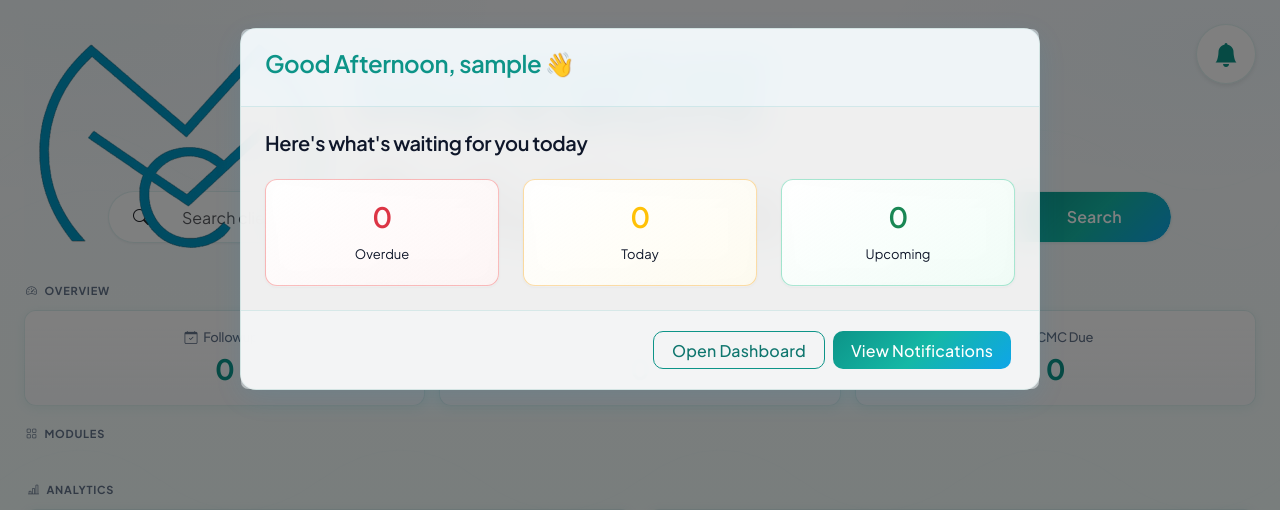
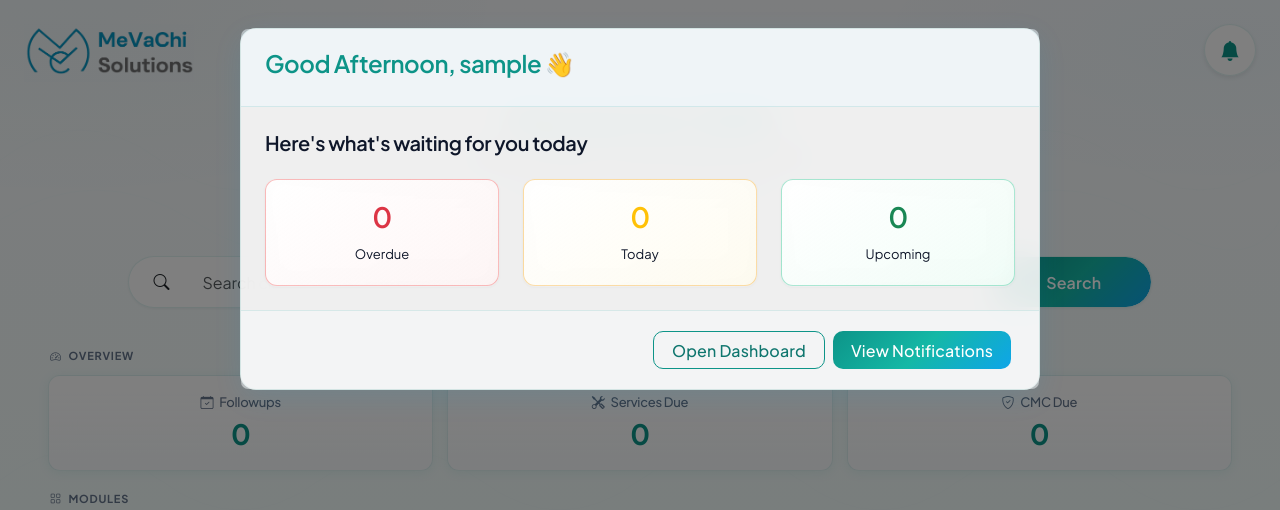
Before and after one commit to mananyadhingra-creator/MeVaChi-CRM, a Flask app: page /dashboard in a window 1280 px wide. Shown: the top 510 px of the page. Run offline with Flask 3, Linux system fonts and the light colour scheme; the visitor is signed in with stand-in values (Sample User, id 1).

Commit message:
Fix responsive dashboard header across desktop and mobile

```diff
--- a/static/css/mevachi-crm.css
+++ b/static/css/mevachi-crm.css
@@ -329,14 +329,9 @@ small, .small {
     height: 60px;
 }
 
-.mevachi-notify-btn .bi-bell-fill {
-    font-size: 24px;
-}
-
-.mevachi-notify-btn .badge {
-    top: 6px;
-    right: 4px;
-}
+
+
+
 
 .mevachi-dashboard .btn-light.rounded-circle,
 .mevachi-notify-btn {
@@ -988,26 +983,7 @@ textarea.form-control {
 
 /* ── Enterprise Dashboard ── */
 
-.mevachi-dash-header {
-    padding-top: 0.75rem;
-    margin-bottom: 1rem;
-}
-
-.mevachi-dash-header .dashboard-title {
-    font-size: clamp(1.75rem, 4vw, 2.5rem);
-    font-weight: 700;
-    background: var(--mv-gradient-brand);
-    -webkit-background-clip: text;
-    -webkit-text-fill-color: transparent;
-    background-clip: text;
-    margin: 0;
-}
-
-.mevachi-dash-header .dashboard-tagline {
-    font-size: 0.8125rem;
-    color: var(--mv-text-muted);
-    margin-top: 0.25rem;
-}
+
 
 .mevachi-dash-section {
     margin-bottom: 1.25rem;
@@ -2114,44 +2090,10 @@ a.mevachi-fab.btn {
 
 }
 
-/* ===============================
-   Mobile Dashboard Header Fix
-================================*/
-
-@media (max-width:768px){
-
-.mevachi-dash-header{
-    padding-top:90px;
-    text-align:center;
-}
-
-.mevachi-dash-header .position-absolute.start-0{
-    left:50% !important;
-    transform:translateX(-50%);
-    top:0 !important;
-}
-
-.mevachi-dash-header .position-absolute.start-0 img{
-    height:58px !important;
-}
-
-.mevachi-dash-header .position-absolute.end-0{
-    right:15px !important;
-    top:10px !important;
-}
-
-.dashboard-title{
-    font-size:2rem !important;
-    line-height:1.15;
-}
-
-.dashboard-tagline{
-    font-size:.9rem;
-}
-
 .mevachi-logo{
     height:56px;
     width:auto;
+    max-width:none;
 }
 
 @media(max-width:768px){
@@ -2161,3 +2103,183 @@ a.mevachi-fab.btn {
 }
 
 }
+
+/* ===== Responsive Header ===== */
+
+.mevachi-header{
+    margin-bottom:20px;
+}
+
+.mevachi-header-top{
+    display:flex;
+    align-items:center;
+    justify-content:space-between;
+    gap:15px;
+}
+
+.mevachi-header-logo{
+    height:56px;
+    width:auto;
+    flex-shrink:0;
+}
+
+.dashboard-title{
+    flex:1;
+    text-align:center;
+    margin:0;
+}
+
+
+
+@media(max-width:768px){
+
+.mevachi-header-logo{
+    height:46px;
+}
+
+.dashboard-title{
+    font-size:1.8rem !important;
+}
+
+.mevachi-notify-btn{
+    width:52px;
+    height:52px;
+}
+
+}
+
+@media(max-width:480px){
+
+.mevachi-header-logo{
+    height:40px;
+}
+
+.dashboard-title{
+    font-size:1.45rem !important;
+}
+
+.dashboard-tagline{
+    font-size:.78rem;
+}
+
+}
+
+/* ===========================================
+   Responsive Dashboard Header
+=========================================== */
+
+.mevachi-header{
+    margin-bottom:1.8rem;
+}
+
+.mevachi-header-row{
+    display:flex;
+    justify-content:space-between;
+    align-items:flex-start;
+    margin-bottom:1rem;
+}
+
+.mevachi-header-logo img{
+    height:58px;
+    width:auto;
+    display:block;
+}
+
+.mevachi-header-bell{
+    flex-shrink:0;
+}
+
+.mevachi-notify-btn{
+    width:52px !important;
+    height:52px !important;
+    display:flex;
+    align-items:center;
+    justify-content:center;
+}
+
+.mevachi-notify-btn i{
+    font-size:20px;
+}
+
+.mevachi-header-center{
+    text-align:center;
+}
+
+.dashboard-title{
+    margin-bottom:.35rem;
+}
+
+.dashboard-tagline{
+    margin-bottom:.4rem;
+}
+
+/* ---------- Tablet ---------- */
+
+@media(max-width:992px){
+
+.mevachi-header-logo img{
+    height:52px;
+}
+
+.dashboard-title{
+    font-size:2rem !important;
+}
+
+}
+
+/* ---------- Mobile ---------- */
+
+@media(max-width:768px){
+
+.mevachi-header{
+    margin-bottom:1.5rem;
+}
+
+.mevachi-header-row{
+    align-items:flex-start;
+}
+
+.mevachi-header-logo img{
+    height:46px;
+}
+
+.dashboard-title{
+    font-size:1.7rem !important;
+}
+
+.dashboard-tagline{
+    font-size:.85rem;
+}
+
+.text-muted.small{
+    font-size:.78rem !important;
+}
+
+.mevachi-notify-btn{
+    width:46px !important;
+    height:46px !important;
+}
+
+.mevachi-notify-btn i{
+    font-size:17px;
+}
+
+}
+
+/* ---------- Small Phones ---------- */
+
+@media(max-width:430px){
+
+.mevachi-header-logo img{
+    height:40px;
+}
+
+.dashboard-title{
+    font-size:1.45rem !important;
+}
+
+.dashboard-tagline{
+    font-size:.75rem;
+}
+
+}
--- a/templates/cmc_due.html
+++ b/templates/cmc_due.html
@@ -55,7 +55,7 @@
 
     <div class="card">
 
-        <div class="card-header bg-info text-white">
+        <div class="card-header bg-warning">
 
             Clients Requiring CMC Renewal
 
--- a/templates/index.html
+++ b/templates/index.html
@@ -30,35 +30,53 @@
 
     <!-- Top Row -->
 
-    <div class="position-relative mb-3 mevachi-dash-header">
-
-        <div class="position-absolute start-0 top-0">
+    <div class="mevachi-header">
+
+        <div class="mevachi-header-row">
+
+            <div class="mevachi-header-logo">
 
                 <img
                     src="{{ url_for('static', filename='images/logo.png') }}"
-            class="mevachi-logo">
-
-        </div>
-
-        <div class="position-absolute end-0 top-0">
-
-            <button type="button"
+                    alt="MeVaChi Logo">
+
+            </div>
+
+            <div class="mevachi-header-bell">
+
+                <button
+                    type="button"
                     class="btn btn-light rounded-circle shadow-sm position-relative mevachi-notify-btn"
                     data-bs-toggle="modal"
                     data-bs-target="#notificationModal">
+
                     <i class="bi bi-bell-fill"></i>
+
                     {% if notification_count > 0 %}
-                <span class="badge bg-danger position-absolute">{{ notification_count }}</span>
-                {% endif %}
+                    <span class="badge bg-danger position-absolute">
+                        {{ notification_count }}
+                    </span>
+                    {% endif %}
+
                 </button>
 
             </div>
 
-        <div class="text-center pt-2">
-            <h1 class="dashboard-title">MeVaChi CRM</h1>
-            <p class="dashboard-tagline mb-0">Indoor Air Quality · Smart Building Operations</p>
-            <p class="text-muted small mt-2 mb-0">{{ greeting }}, {{ session['username'] }} · {{ notification_count }} tasks pending!!</p>
-        </div>
+        </div>
+
+        <div class="mevachi-header-center">
+
+            <h1 class="dashboard-title">
+                MeVaChi CRM
+            </h1>
+
+            <p class="dashboard-tagline mb-0">
+                Indoor Air Quality · Smart Building Operations
+            </p>
+
+            <p class="text-muted small mt-2 mb-0">
+                {{ greeting }}, {{ session['username'] }} · {{ notification_count }} tasks pending!!
+            </p>
 
         </div>
 
```
Lines whose indentation alone changed are shown as unchanged.
